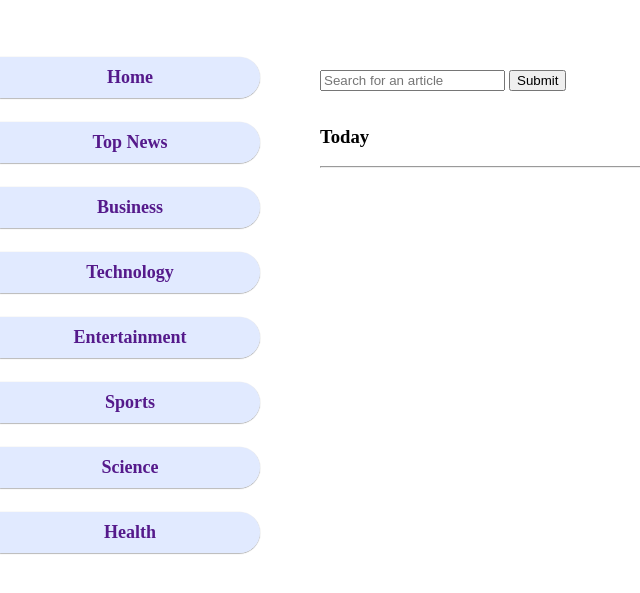
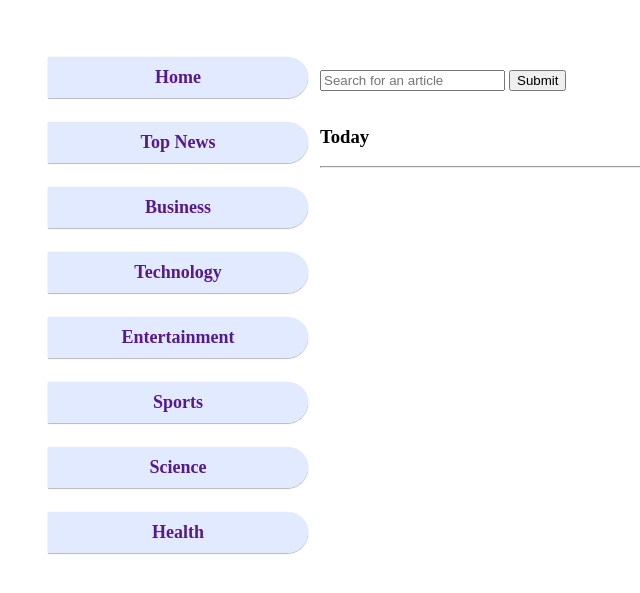
Before and after one commit to Mugambi645/flasknewsapp, a Flask app: template app/templates/index.html in a window 1280 px wide. Shown: the part 63-656 px from the top of the page, without its empty margins (0-640 px from the left). Run offline with Flask 2, Linux system fonts and the light colour scheme; the template is opened without the code that fills it, so the values that code supplies are empty; some libraries are stand-ins or nearby versions.

```diff
--- a/app/templates/sidebar.html
+++ b/app/templates/sidebar.html
@@ -6,6 +6,8 @@
         top: 0px;
         margin-top: 6rem;
         left: 0px;
+        margin-left: 3rem;
+        border-radius: 3%;
     }
     .sidebar a{
         width: 250px;
```
